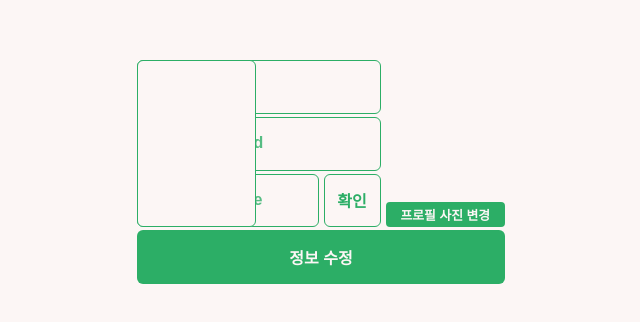
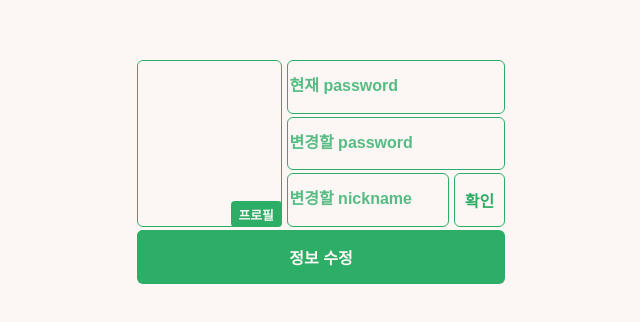
Before and after one commit to codestates/hobbystagram-client, a React (Create React App) app in the folder client/: page /mypage in a window 1280 px wide. Shown: the part 180-502 px from the top of the page, without its empty margins (375-1015 px from the left). Built offline with nearby package versions, Linux system fonts and the light colour scheme.

Commit message:
[Client]#42/Connect Login API/In-Progress

```diff
--- a/client/package.json
+++ b/client/package.json
@@ -10,6 +10,7 @@
     "node-fetch": "^2.6.1",
     "react": "^16.14.0",
     "react-dom": "^16.14.0",
+    "react-modal": "^3.11.2",
     "react-router-dom": "^5.2.0",
     "react-scripts": "4.0.0",
     "web-vitals": "^0.2.4"
--- a/client/src/App.js
+++ b/client/src/App.js
@@ -9,29 +9,39 @@ import MyPage from './MyPage';
 import ContentsPage from './ContentsPage';
 // import examplePhotos from './photos.json';
 
+
 function App() {
   const [isLoggedIn, setIsLoggedIn] = useState(false);
   const [userInfo, setUserInfo] = useState(null);
+  const [token, setToken] = useState(null);
   // const [photos, setPhotos] = useState(null);
   // const [photo, setPhoto] = useState(null);
 
   const history = useHistory();
 
-  const LoginSuccess = () => {
-    axios
-      .get('http://34.64.248.85:8080/signin') // 어느 엔드 포인트에서 post된 유저 정보(입력 받은 email, password 값)를 받아와야 하는가?
-      .then(res => {
-        setIsLoggedIn(isLoggedIn)
-        setUserInfo(res.data) // 입력 받은 email, password 값으로 유저 정보 업데이트 // data로 받아오는게 맞는가?
-        history.push('/contentspage')
-      })
+  const authedAxios = axios.create({ headers: { Authorization: `${token}`}});
+  const LoginSuccess = (user, token) => {
+    console.log('token', token);
+    setIsLoggedIn(true);
+    setUserInfo(user);
+    setToken(token);
+    history.push('/contentspage')
+    // authedAxios
+    //   .get('http://34.64.248.85:8080/user/signin') // 어느 엔드 포인트에서 post된 유저 정보(입력 받은 email, password 값)를 받아와야 하는가?
+    //   .then(res => {
+    //     setIsLoggedIn(true)
+    //     setUserInfo(res.data) // 입력 받은 email, password 값으로 유저 정보 업데이트 // data로 받아오는게 맞는가?
+    //     console.log('res.data', res.data);
+    //     history.push('/contentspage')
+    //   })
   }
 
   const LogOutHandler = () => {
     axios
-      .post('http://34.64.248.85:8080/logout')
+      .post('http://34.64.248.85:8080/user/logout')
       .then(() => {
-        setIsLoggedIn(!isLoggedIn)
+        setIsLoggedIn(!isLoggedIn);
+        setToken(null);
         history.push('/')
       })
   }
@@ -117,15 +127,13 @@ function App() {
           <Route
             path="/mypage"
             render={() =>
-              <MyPage userInfo={userInfo} LogOutHandler={LogOutHandler} />
+                <MyPage userInfo={userInfo} token={token}/>
             }
           />
           <Route
             path="/contentspage"
             render={() =>
-
-              <ContentsPage LogOutHandler={LogOutHandler} redirectToMyPage={redirectToMyPage} />
-
+                <ContentsPage userInfo={userInfo} token={token} LogOutHandler={LogOutHandler} redirectToMyPage={redirectToMyPage} />
             }
           />
         </Switch>
--- a/client/src/Header.js
+++ b/client/src/Header.js
@@ -2,12 +2,12 @@ import React from "react";
 import { withRouter, Link } from "react-router-dom";
 import "./Header.css";
 
-function Header({ userInfo, LogOutHandler }) {
+function Header({ userInfo, token, LogOutHandler }) {
+  console.log(userInfo);
   return (
     <div className="header">
-      {/* {userInfo.nickname}  */}
       <div className="intro">
-        <h3>nickname 님의 hobbystagram 입니다.</h3>
+        <h3>{userInfo.email}님의 hobbystagram 입니다.</h3>
       </div>
       <div className="mypage-link">
         <a>
--- a/client/src/MyPage.css
+++ b/client/src/MyPage.css
@@ -10,13 +10,29 @@
     grid-gap: 3px 5px;
 
 }
-
+.image {
+    border: 0.5px solid rgb(44, 174, 102);
+    background-color: rgb(252, 246, 245);
+    border-radius: 6px;
+    grid-column: 1 / 3;
+    grid-row: 1 / 5;
+}
+.remove-button {
+    border: 0.5px solid rgb(44, 174, 102);
+    background-color: rgb(252, 246, 245);
+    border-radius: 6px;
+    grid-column: 1 / 2;
+    grid-row: 6 / 7;
+    color: rgb(44, 174, 102);
+    font-weight: bolder;
+    font-size: 1.2rem;
+}
 .oldpass {
     border: 0.5px solid rgb(44, 174, 102);
     background-color: rgb(252, 246, 245);
     text-align: justify;
     border-radius: 6px;
-    grid-column: 1 / 5;
+    grid-column: 3 / 7;
     grid-row: 1 / 3;
 }
 .oldpass::placeholder {
@@ -30,7 +46,7 @@
     background-color: rgb(252, 246, 245);
     text-align: justify;
     border-radius: 6px;
-    grid-column: 1 / 5;
+    grid-column: 3 / 7;
     grid-row: 3 / 5;
 }
 .newpass::placeholder {
@@ -43,7 +59,7 @@
     background-color: rgb(252, 246, 245);
     text-align: justify;
     border-radius: 6px;
-    grid-column: 1 / 4;
+    grid-column: 3 / 6;
     grid-row: 5 / 7;
 }
 .nickname::placeholder {
@@ -56,26 +72,20 @@
     background-color: rgb(252, 246, 245);
     text-align: justify;
     border-radius: 6px;
-    grid-column: 4 / 5;
+    grid-column: 6 / 7;
     grid-row: 5 / 7;
     color: rgb(44, 174, 102);
     text-align: center;
     font-weight: bolder;
     font-size: 1rem;
 }
-.image {
-    border: 0.5px solid rgb(44, 174, 102);
-    background-color: rgb(252, 246, 245);
-    border-radius: 6px;
-    grid-column: 5 / 7;
-    grid-row: 1 / 6;
-}
+
 .avatarup {
     border: 0;
     background-color: rgb(44, 174, 102);
     text-align: justify;
     border-radius: 4px;
-    grid-column: 5 / 7;
+    grid-column: 2 / 3;
     grid-row: 6 / 7;
     color: rgb(252, 246, 245);
     text-align: center;
--- a/client/src/MyPage.js
+++ b/client/src/MyPage.js
@@ -3,9 +3,10 @@ import { useHistory } from "react-router-dom";
 import axios from 'axios';
 import './MyPage.css';
 
-const width = 100;
-const height = 100;
-const borderStyle = "2px dotted #000";
+const width = '7.65rem';
+const height = '8.75rem';
+const borderStyle = "0.1px solid rgb(44, 174, 102)";
+const borderRadius = "6px";
 
 function MyPage() {
   const [oldPassword, setOldPassword] = useState("");
@@ -62,7 +63,8 @@ function MyPage() {
 
   const dropAreaStyle = {
     ...dropAreaImageStyle,
-    border: borderStyle
+    borderStyle: borderStyle,
+    borderRadius: borderRadius
   }
   const onDrop = e => {
     e.preventDefault();
@@ -106,7 +108,23 @@ function MyPage() {
     <div>
       <div className="ui form">
         <div className="field">
+          {/* drag & drop 구역 */}
+          <div className="image">
+            {err && <p>{err}</p>}
+            <div
+            style={dropAreaStyle}
+            onDrop={(e) => onDrop(e)} onDragOver={(e) => onDragOver(e)}>
+            {data && <img style={dropAreaImageStyle} src={data} />}
 
+            </div>
+            {/* <div className="button-wrapper">{ */}
+            {/* data &&  */}
+
+            {/* }</div> */}
+            </div>
+          <button className="remove-button" onClick={() => setData(false)}>Remove</button>
+
+          <button className="avatarup" onClick={handleImageUpload}>프로필</button>
           <input
           className="oldpass"
             value={oldPassword}
@@ -134,23 +152,7 @@ function MyPage() {
             accept="image/png, image/jpeg, image/gif"
             onChange={handleImageChange}
           /> */}
-          {/* drag & drop 구역 */}
-          <div className="image">
-            {err && <p>{err}</p>}
-              <div
-                // style={dropAreaStyle}
-                onDrop={e => onDrop(e)}
-                onDragOver={e => onDragOver(e)}
-              >
-              {data && <img style={dropAreaImageStyle} src={data} />}
-              {/* +업로드할 사진을 drag & drop 으로 올려 주세요 */}
-            </div>
-            <div className="button-wrapper">
-              {data && <button onClick={() => setData(false)}>Remove</button>}
-            </div>
-          </div>
 
-          <button className="avatarup" onClick={handleImageUpload}>프로필 사진 변경</button>
 
           <button className="updateuser" onClick={() => userInfoHandler()}>정보 수정</button>
 
--- a/client/src/SideBar.js
+++ b/client/src/SideBar.js
@@ -3,9 +3,10 @@ import axios from "axios";
 // import "./SideBar.css";
 
 
-const width = 300;
-const height = 300;
-const borderStyle = "2px dotted #000";
+const width = 323;
+const height = 247;
+const borderStyle = "1px solid rgb(44, 174, 102)";
+const borderRadius = "6px";
 
 const tags = [
   {
@@ -46,7 +47,8 @@ function SideBar({ getPhotos }) {
 
   const dropAreaStyle = {
     ...dropAreaImageStyle,
-    border: borderStyle,
+    borderStyle: borderStyle,
+    borderRadius: borderRadius
   };
   const onDrop = (e) => {
     e.preventDefault();
@@ -89,8 +91,9 @@ function SideBar({ getPhotos }) {
     const formData = new FormData();
     formData.append("file", data);
     formData.append("tag", tag);
-    const res = await axios.post("/signup/avatar", formData);
+    const res = await axios.post("http://34.64.248.85:8080/photo", formData);
     console.log(res);
+    setData(false);
   };
 
   return (
@@ -98,7 +101,9 @@ function SideBar({ getPhotos }) {
       {/* drag & drop 구역 */}
       <div className="image">
         {err && <p>{err}</p>}
-        <div onDrop={(e) => onDrop(e)} onDragOver={(e) => onDragOver(e)}>
+        <div
+        style={dropAreaStyle}
+        onDrop={(e) => onDrop(e)} onDragOver={(e) => onDragOver(e)}>
           {data && <img style={dropAreaImageStyle} src={data} />}
 
         </div>
--- a/client/src/Signup.css
+++ b/client/src/Signup.css
@@ -15,7 +15,7 @@
     background-color: rgb(252, 246, 245);
     text-align: justify;
     border-radius: 6px;
-    grid-column: 1 / 4;
+    grid-column: 3 / 6;
     grid-row: 1 /3;
 }
 .email::placeholder {
@@ -28,7 +28,7 @@
     background-color: rgb(252, 246, 245);
     text-align: justify;
     border-radius: 6px;
-    grid-column: 4 / 5;
+    grid-column: 6 / 7;
     grid-row: 1 / 3;
     color: rgb(44, 174, 102);
     text-align: center;
@@ -40,7 +40,7 @@
     background-color: rgb(252, 246, 245);
     text-align: justify;
     border-radius: 6px;
-    grid-column: 1 / 5;
+    grid-column: 3 / 7;
     grid-row: 3 / 5;
 }
 
@@ -62,7 +62,7 @@
     background-color: rgb(252, 246, 245);
     text-align: justify;
     border-radius: 6px;
-    grid-column: 4 / 5;
+    grid-column: 6 / 7;
     grid-row: 5 / 7;
     color: rgb(44, 174, 102);
     text-align: center;
@@ -72,17 +72,26 @@
 .image {
     border: 0.5px solid rgb(44, 174, 102);
     background-color: rgb(252, 246, 245);
-    text-align: justify;
     border-radius: 6px;
-    grid-column: 5 / 7;
+    grid-column: 1 / 3;
     grid-row: 1 / 6;
+}
+.remove-button {
+    border: 0.5px solid rgb(44, 174, 102);
+    background-color: rgb(252, 246, 245);
+    border-radius: 6px;
+    grid-column: 1 / 2;
+    grid-row: 6 / 7;
+    color: rgb(44, 174, 102);
+    font-weight: bolder;
+    font-size: 1.2rem;
 }
 .avatarup {
     border: 0;
     background-color: rgb(44, 174, 102);
     text-align: justify;
     border-radius: 4px;
-    grid-column: 5 / 7;
+    grid-column: 2 / 3;
     grid-row: 6 / 7;
     color: rgb(252, 246, 245);
     text-align: center;
--- a/client/src/Signup.js
+++ b/client/src/Signup.js
@@ -1,11 +1,13 @@
 import React, { useState } from "react";
 import axios from 'axios';
-import { Link, withRouter } from "react-router-dom";
+import { Link, withRouter, useHistory } from "react-router-dom";
 import './Signup.css';
+import ModalSignUp from "./ModalSignUp";
 
-const width = 100;
-const height = 100;
-const borderStyle = "2px dotted #000";
+const width = 'grid-column: 1 / 3';
+const height = 'grid-row: 1 / 6';
+const borderStyle = "1px solid rgb(44, 174, 102)";
+const borderRadius = "6px";
 
 function SignUp() {
   const [email, setEmail] = useState("");
@@ -16,6 +18,8 @@ function SignUp() {
   const [data, setData] = useState(false);
   const [err, setErr] = useState(false);
 
+  const history = useHistory();
+
   const signUpHandler = () => {
     axios.post('http://34.64.248.85:8080/user/signup', {
         email: email,
@@ -24,16 +28,23 @@ function SignUp() {
     })
     .then(res => {
         console.log(res);
+        console.log(res.request);
+        if(res.status === 200) {
+          history.push('/');
+        //  <ModalSignUp />
+        }
     })
   }
 
   const checkEmailInfo = () => {
-    axios.post('/signup', {
+    axios.post('http://34.64.248.85:8080/user/signup', {
         email: email
     })
     .then(res => {
-        if(res.status === 200) {
-            alert("사용 가능한 계정입니다.")
+        if(res.status === 409) {
+            alert("이메일 계정을 다시 확인해 주세요")
+        } else {
+          console.log(res);
         }
     })
     .catch((error) => {
@@ -42,7 +53,7 @@ function SignUp() {
   }
 
   const checkNickInfo = () => {
-    axios.post('/signup', {
+    axios.post('http://34.64.248.85:8080/user/signup', {
         nickname: nickname
     })
     .then(res => {
@@ -63,7 +74,8 @@ function SignUp() {
 
   const dropAreaStyle = {
     ...dropAreaImageStyle,
-    border: borderStyle
+    borderStyle: borderStyle,
+    borderRadius: borderRadius
   }
   const onDrop = e => {
     e.preventDefault();
@@ -105,7 +117,7 @@ function SignUp() {
   const handleImageUpload = async () => {
     const formData = new FormData();
     formData.append('file', data)
-    const res = await axios.post('/signup/avatar', formData);
+    const res = await axios.post('http://34.64.248.85:8080/user/signup', formData);
     console.log(res);
 }
 
@@ -113,6 +125,20 @@ function SignUp() {
     <div>
       <div className="ui form">
         <div className="field">
+        <div className="image">
+        {err && <p>{err}</p>}
+        <div
+        style={dropAreaStyle}
+        onDrop={(e) => onDrop(e)} onDragOver={(e) => onDragOver(e)}>
+          {data && <img style={dropAreaImageStyle} src={data} />}
+
+        </div>
+        {/* <div className="button-wrapper">{ */}
+        {/* data &&  */}
+
+        {/* }</div> */}
+      </div>
+      <button className="remove-button" onClick={() => setData(false)}>Remove</button>
           <input
             className="email"
             value={email}
@@ -140,23 +166,10 @@ function SignUp() {
           <button className="check-nick" onClick={() => checkNickInfo()}>확인</button>
           {/* <input type="file" onChange={handleImageChange} /> */}
           {/* drag & drop 구역 */}
-          <div className="image">
-            {err && <p>{err}</p>}
-              <div
-                // style={dropAreaStyle}
-                onDrop={e => onDrop(e)}
-                onDragOver={e => onDragOver(e)}
-              >
-              {data && <img style={dropAreaImageStyle} src={data} />}
-
-            </div>
-            <div className="button-wrapper">
-            {data && <button onClick={() => setData(false)}>Remove</button>}
-            </div>
-          </div>
 
 
-          <button className="avatarup" onClick={() => handleImageUpload}>프로필 사진 등록</button>
+
+          <button className="avatarup" onClick={() => handleImageUpload}>프로필</button>
 
           <button className="signup" onClick={() => signUpHandler()}>회원 가입</button>
           <div className="login-link">
```
Also changed, not shown: client/src/ContentsPage.js (+7 -4 lines), client/src/Login.js (+15 -9 lines), 1 other file (tests, documents, lock files or other folders).
